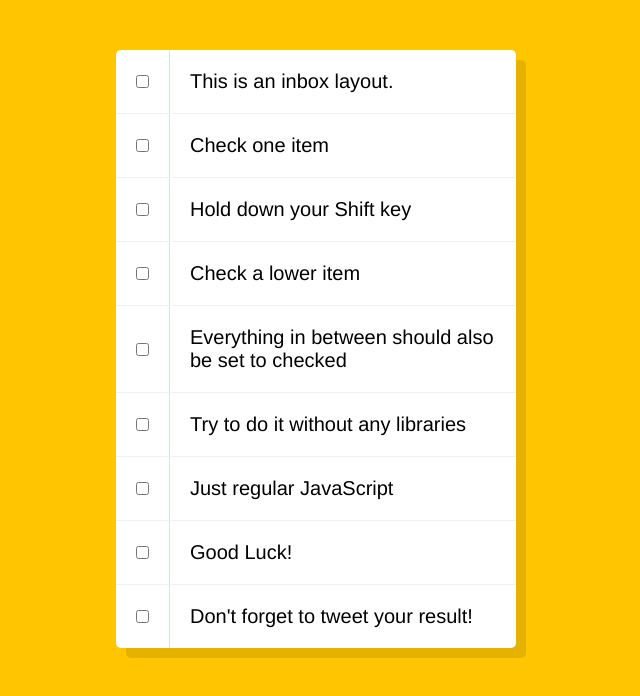
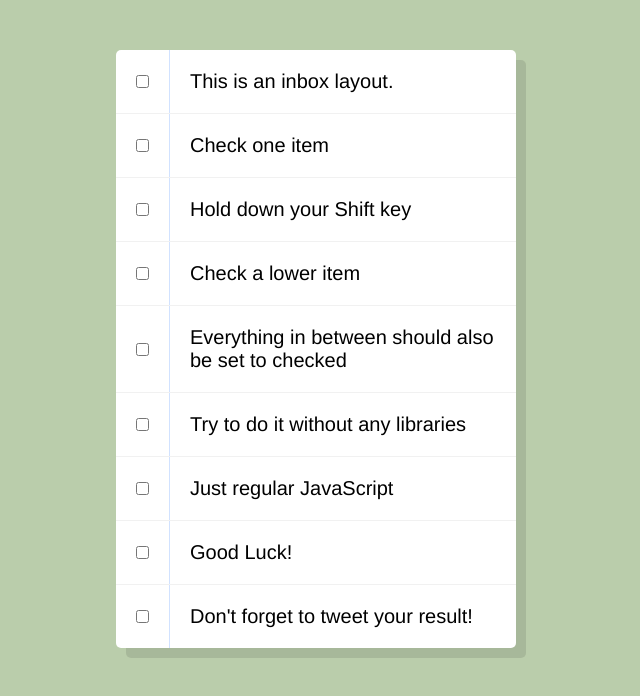
Before and after one commit to Stacy-Riley/hold-shift-and-check-checkboxes, a plain HTML site: page index.html in a window 1280 px wide. Shown: the whole page, without its empty margins (324-964 px from the left). Drawn offline with Linux system fonts and the light colour scheme.

Commit message:
Updated background color

```diff
--- a/index.html
+++ b/index.html
@@ -9,7 +9,7 @@
 
     html {
       font-family: sans-serif;
-      background: #ffc600;
+      background: #bacdab;
     }
 
     .inbox {
```
